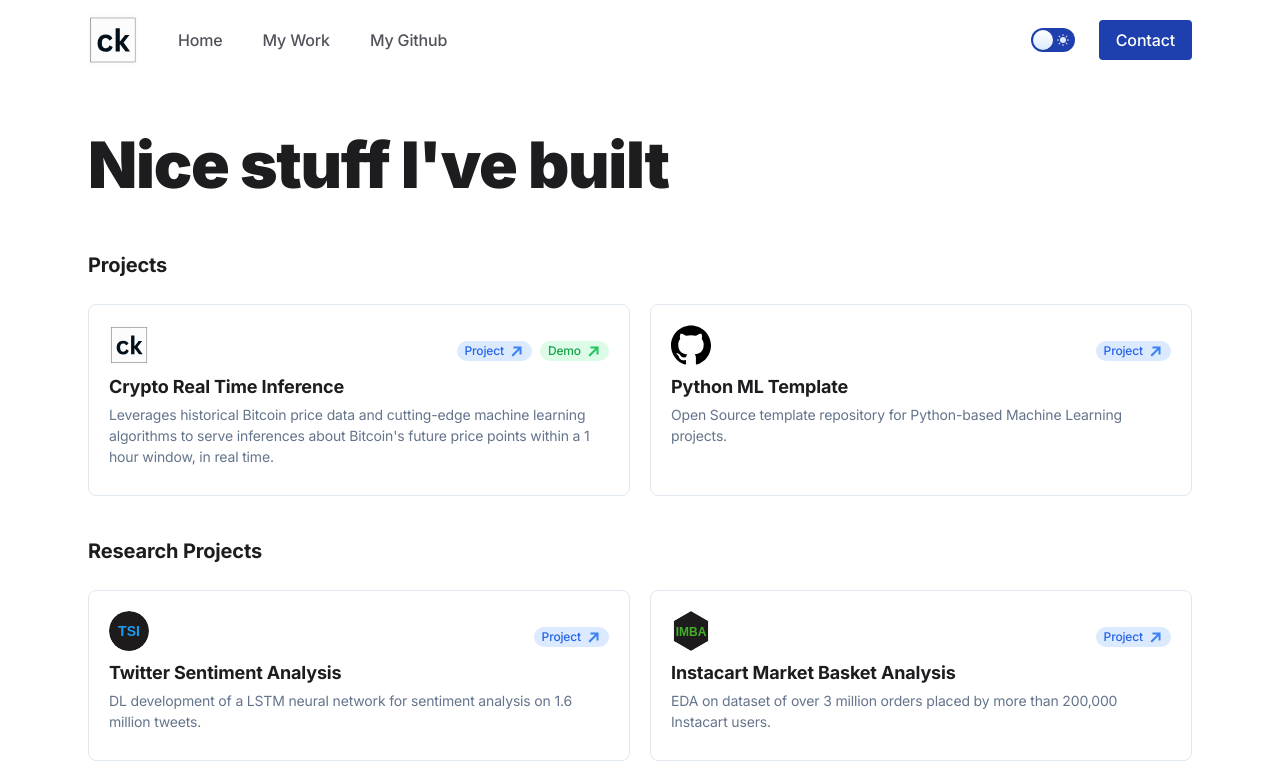
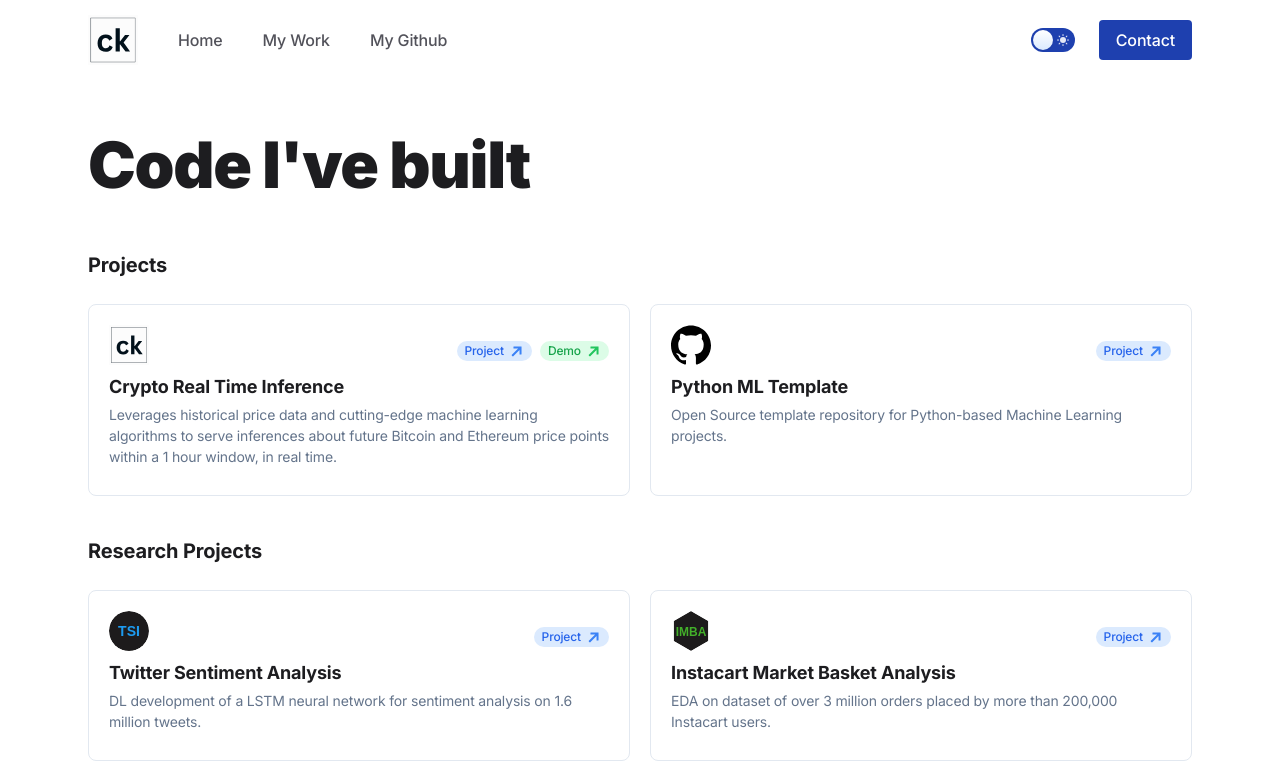
Before and after one commit to christopherkeim/christopherkeim-xyz, a Next.js app: page /projects in a window 1280 px wide. Shown: the top 779 px of the page. Built offline with nearby package versions, Linux system fonts and the light colour scheme.

Commit message:
Updated crypto description.

```diff
--- a/app/projects/page.tsx
+++ b/app/projects/page.tsx
@@ -21,7 +21,7 @@ export default function Projects() {
       demoLink: "/projects/crypto",
       title: "Crypto Real Time Inference",
       excerpt:
-        "Leverages historical Bitcoin price data and cutting-edge machine learning algorithms to serve inferences about Bitcoin's future price points within a 1 hour window, in real time.",
+        "Leverages historical price data and cutting-edge machine learning algorithms to serve inferences about future Bitcoin and Ethereum price points within a 1 hour window, in real time.",
     },
     {
       id: "python_ml_template",
@@ -71,9 +71,7 @@ export default function Projects() {
         <div className="w-full">
           <section>
             {/* Page title */}
-            <h1 className="h1 font-aspekta mb-12">
-              Nice stuff I&apos;ve built
-            </h1>
+            <h1 className="h1 font-aspekta mb-12">Code I&apos;ve built</h1>
             {/* Page content */}
             <div className="space-y-10">
               {/* Side Hustles cards */}
```
